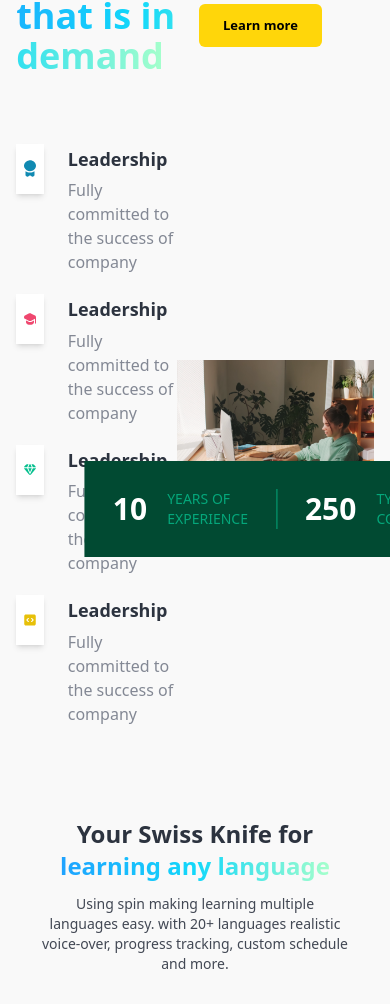
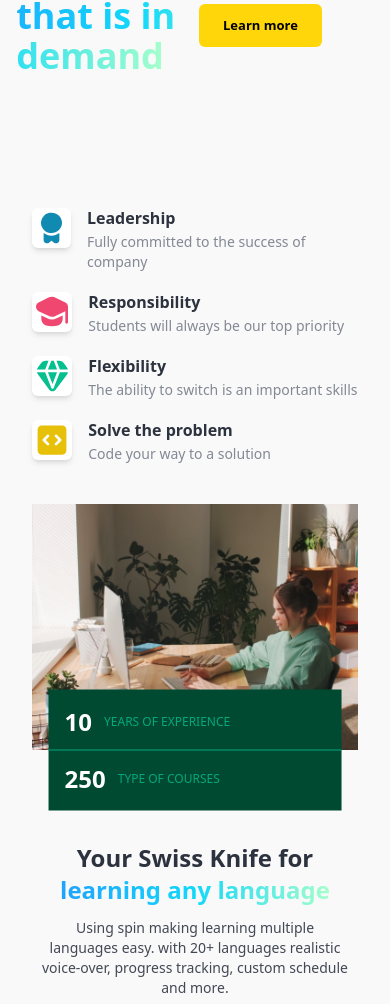
Before and after one commit to nikpatil7/MindForgeCodeX, a React (Create React App) app: page / in a window 390 px wide. Shown: the part 3841-4845 px from the top of the page. Built offline with nearby package versions, Linux system fonts and the light colour scheme.

Commit message:
Make TimelineSection responsive

```diff
--- a/src/components/core/HomePage/TimelineSection.jsx
+++ b/src/components/core/HomePage/TimelineSection.jsx
@@ -5,7 +5,7 @@ import Logo3 from "../../../assets/TimeLineLogo/Logo3.svg"
 import Logo4 from "../../../assets/TimeLineLogo/Logo4.svg"
 import timelineImage from "../../../assets/Images/TimelineImage.png"
 
-const timeline=[
+const timeline = [
   {
     Logo: Logo1,
     heading: "Leadership",
@@ -13,73 +13,68 @@ const timeline=[
   },
   {
     Logo: Logo2,
-    heading: "Leadership",
-    Description: "Fully committed to the success of company",
+    heading: "Responsibility",
+    Description: "Students will always be our top priority",
   },
   {
     Logo: Logo3,
-    heading: "Leadership",
-    Description: "Fully committed to the success of company",
+    heading: "Flexibility",
+    Description: "The ability to switch is an important skills",
   },
   {
     Logo: Logo4,
-    heading: "Leadership",
-    Description: "Fully committed to the success of company",
+    heading: "Solve the problem",
+    Description: "Code your way to a solution",
   },
 ]
+
 const TimelineSection = () => {
   return (
-    <div>
-      <div className='flex flex-row gap-15 items-center'>
+    <div className="mt-16 sm:mt-24 lg:mt-32 px-4 sm:px-0">
+      <div className='flex flex-col lg:flex-row gap-10 lg:gap-15 items-center'>
 
-      <div className='w-[45%] flex flex-col gap-5'>
+        {/* Timeline Items */}
+        <div className='w-full lg:w-[45%] flex flex-col gap-5 lg:gap-8'>
           {
-                timeline.map( (element, index) => {
+            timeline.map((element, index) => {
               return (
-                        <div className='flex flex-row gap-6 ' key={index}>
-
-                            <div className='w-[50px] h-[50px] bg-white p-2 flex items-center justify-center shadow-md'>
-                                <img src={element.Logo} alt='Logo'  className='w-full h-full object-contain'/>
+                <div className='flex flex-row gap-4 sm:gap-6 items-start' key={index}>
+                  <div className='w-[40px] h-[40px] sm:w-[50px] sm:h-[50px] bg-white p-1 sm:p-2 flex items-center justify-center shadow-md rounded-md'>
+                    <img src={element.Logo} alt={`${element.heading} logo`} className='w-full h-full object-contain'/>
                   </div>
 
-                            <div className='flex flex-col gap-1 pt-1'>
-                                <h2 className='font-semibold text-[18px] leading-tight'>{element.heading}</h2>
-                                <p className='text-base text-richblack-300 mt-1'>{element.Description}</p>
+                  <div className='flex flex-col gap-1'>
+                    <h2 className='font-semibold text-base sm:text-[18px] leading-tight'>{element.heading}</h2>
+                    <p className='text-sm sm:text-base text-richblack-300'>{element.Description}</p>
                   </div>
-
                 </div>
               )
-                } )
+            })
           }
         </div>
 
-        <div className='relative shadow-blue-200'>
-
-            <img  src={timelineImage}
-            alt="timelineImage"
-            className='shadow-white object-cover h-fit'
+        {/* Timeline Image */}
+        <div className='relative w-full lg:w-auto shadow-blue-200'>
+          <img
+            src={timelineImage}
+            alt="Timeline"
+            className='shadow-white object-cover w-full h-auto max-w-[600px] mx-auto'
           />
 
-            <div className='absolute bg-caribbeangreen-700 flex flex-row text-white uppercase py-7
-                            left-[50%] translate-x-[-50%] translate-y-[-50%]'>
-                <div className='flex flex-row gap-5 items-center border-r border-caribbeangreen-300 px-7'>
-                    <p className='text-3xl font-bold'>10</p>
-                    <p className='text-caribbeangreen-300 text-sm'>Years of Experience</p>
+          <div className='absolute bg-caribbeangreen-700 flex flex-col sm:flex-row text-white uppercase py-4 sm:py-7
+                        left-[50%] translate-x-[-50%] translate-y-[-50%] w-[90%] sm:w-auto'>
+            <div className='flex flex-row gap-3 sm:gap-5 items-center border-b sm:border-b-0 sm:border-r border-caribbeangreen-300 px-4 sm:px-7 pb-3 sm:pb-0'>
+              <p className='text-2xl sm:text-3xl font-bold'>10</p>
+              <p className='text-caribbeangreen-300 text-xs sm:text-sm'>Years of Experience</p>
             </div>
 
-                <div className='flex gap-5 items-center px-7'>
-                <p className='text-3xl font-bold'>250</p>
-                    <p className='text-caribbeangreen-300 text-sm'>Type of Courses</p>
+            <div className='flex gap-3 sm:gap-5 items-center px-4 sm:px-7 pt-3 sm:pt-0'>
+              <p className='text-2xl sm:text-3xl font-bold'>250</p>
+              <p className='text-caribbeangreen-300 text-xs sm:text-sm'>Type of Courses</p>
             </div>
-
           </div>
-
         </div>
-
-
-
       </div>
-
     </div>
   )
 }
```
Lines whose indentation alone changed are shown as unchanged.
